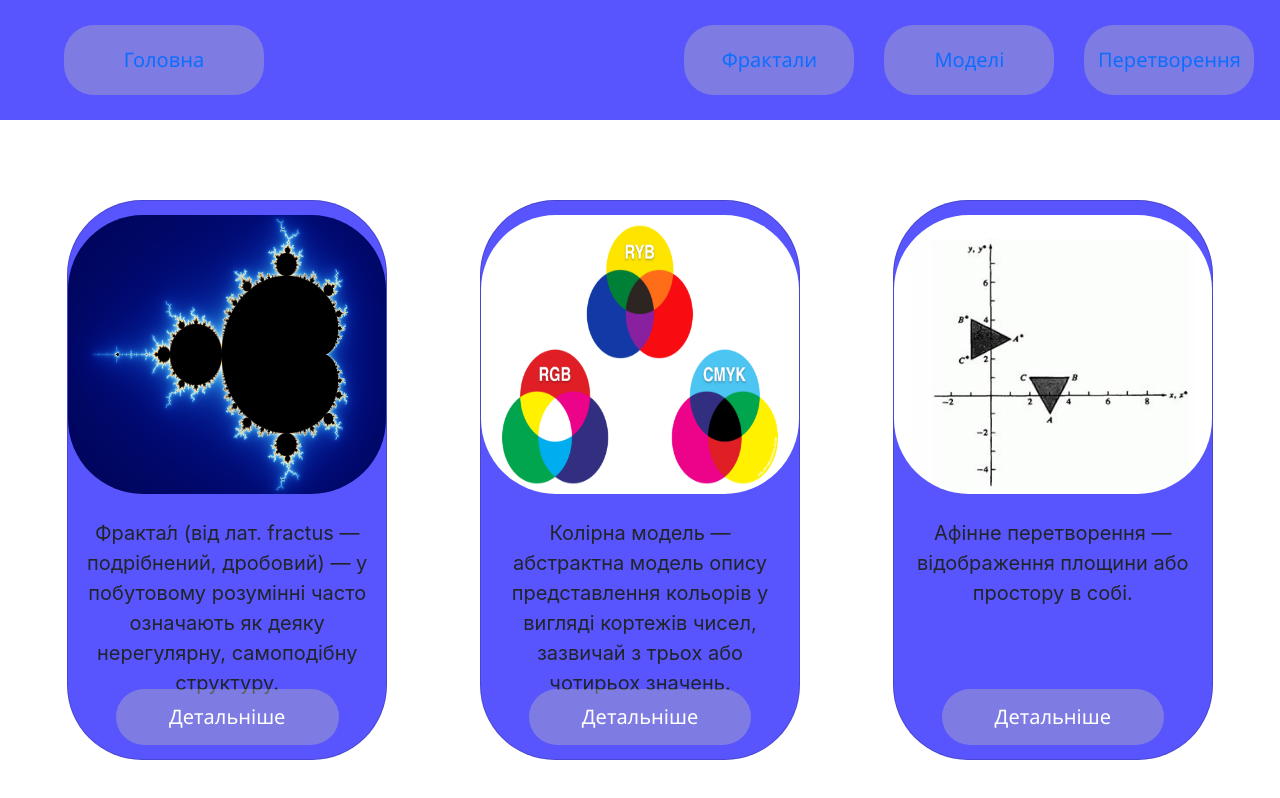
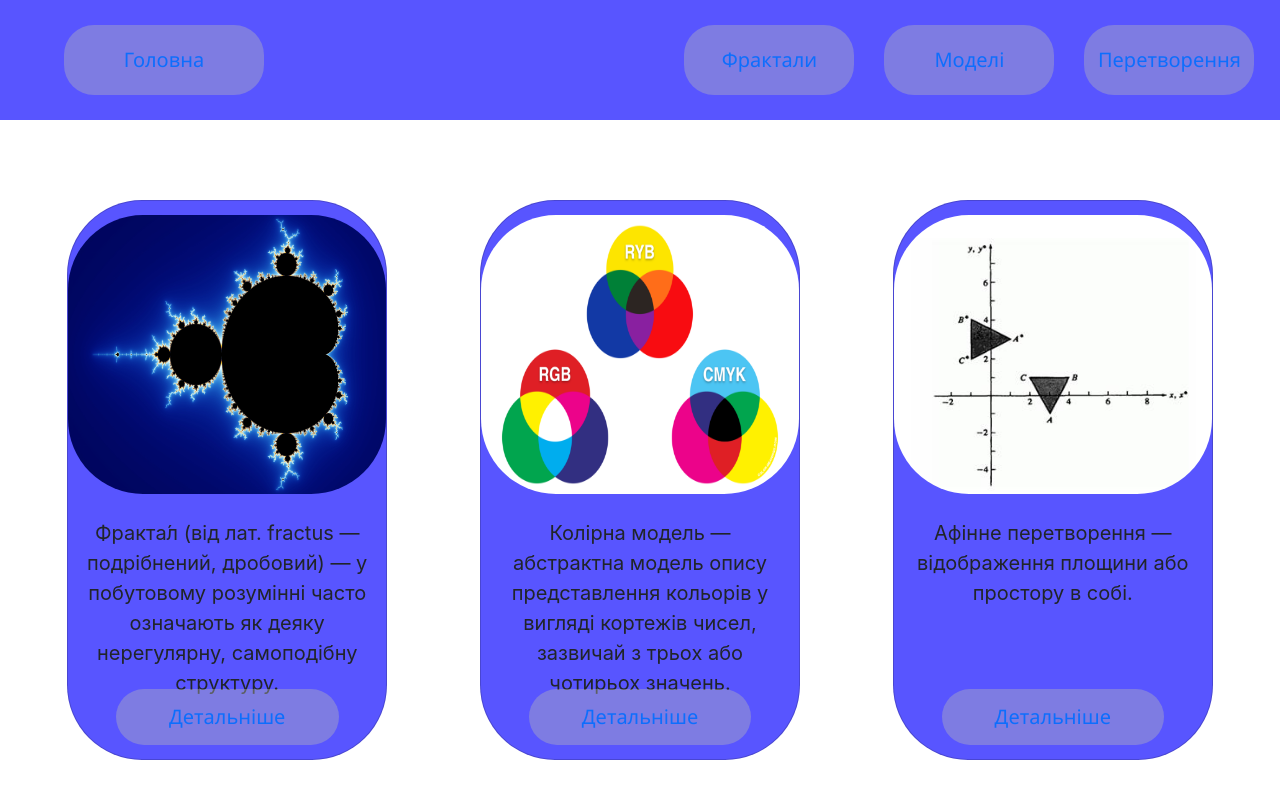
Before and after one commit to fesmjke/computer-graphics, a React (Create React App) app: page / in a window 1280 px wide. Built offline with nearby package versions, Linux system fonts and the light colour scheme.

Commit message:
added links to about pages on entry page

```diff
--- a/src/components/entry/entry-page.jsx
+++ b/src/components/entry/entry-page.jsx
@@ -2,6 +2,7 @@ import "./styles.css";
 import FractalImage from "../../static/images/fractal.jpg";
 import Models from "../../static/images/models.png";
 import Af from "../../static/images/af-t.png";
+import { Link } from "react-router-dom";
 
 const EntryPage = () => {
     return (
@@ -15,7 +16,7 @@ const EntryPage = () => {
                         Фракта́л (від лат. fractus — подрібнений, дробовий) — у побутовому розумінні часто означають як деяку нерегулярну, самоподібну структуру.
                     </p>
                 </div>
-                <button>Детальніше</button>
+                <button><Link to={`/about/fractals`} style={{textDecoration : 'none'}}>Детальніше</Link></button>
             </div>
             <div className="card">
                 <div className="image-frame">
@@ -26,7 +27,7 @@ const EntryPage = () => {
                         Колірна модель — абстрактна модель опису представлення кольорів у вигляді кортежів чисел, зазвичай з трьох або чотирьох значень.
                     </p>
                 </div>
-                <button>Детальніше</button>
+                <button><Link to={`/about/colors`} style={{textDecoration : 'none'}}>Детальніше</Link></button>
             </div>
             <div className="card">
                 <div className="image-frame">
@@ -37,7 +38,7 @@ const EntryPage = () => {
                         Афінне перетворення — відображення площини або простору в собі.
                     </p>
                 </div>
-                <button>Детальніше</button>
+                <button><Link to={`/about/transformation`} style={{textDecoration : 'none'}}>Детальніше</Link></button>
             </div>
         </div>
     )
```
